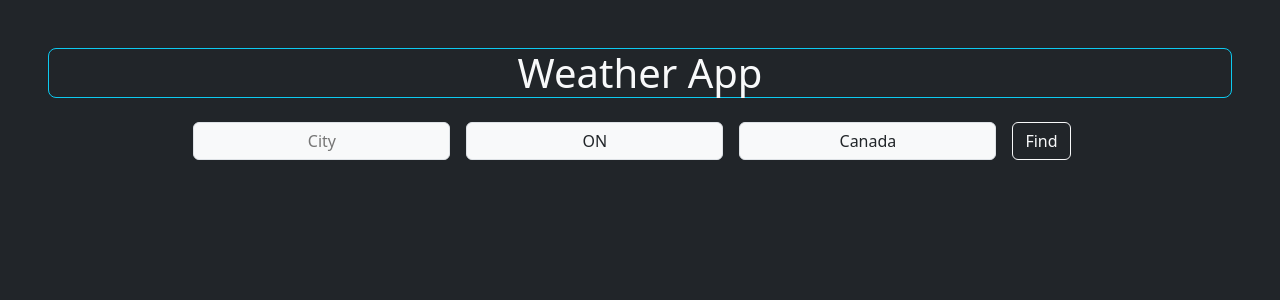
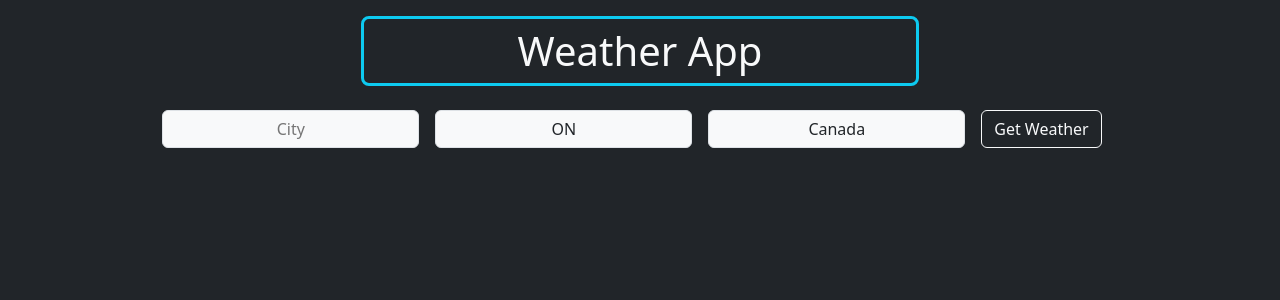
Before and after one commit to MohaOuakki/Weather_App_Flask, a Flask app: page / in a window 1280 px wide. Shown: the top 300 px of the page. Run offline with Flask 3, Linux system fonts and the light colour scheme.

Commit message:
Initial commit

```diff
--- a/app.py
+++ b/app.py
@@ -1,16 +1,16 @@
 from flask import Flask, render_template, request
-from weather import main as weather
+from weather import main as get_weather
 
 app = Flask(__name__)
 
-@app.route('/', methods=['POST', 'GET'])
+@app.route('/', methods=['GET', 'POST'])
 def home():
     data = None
     if request.method == 'POST':
-        city = request.form['cityName']
-        state = request.form['stateName']
-        country = request.form['countryName']
-        data = weather(city, state, country)
+        city = request.form.get('cityName')
+        state = request.form.get('stateName')
+        country = request.form.get('countryName')
+        data = get_weather(city, state, country)
     return render_template('index.html', data=data)
 
 
--- a/templates/index.html
+++ b/templates/index.html
@@ -12,9 +12,13 @@
     />
   </head>
   <body class="bg-dark text-light">
-    <h1 class="mt-5 me-5 ms-5 text-center border border-info rounded-3">
-      Weather App
-    </h1>
+    <div class="container">
+      <h1
+        class="mt-3 m-auto p-2 text-center border border-3 border-info rounded-3 w-50"
+      >
+        Weather App
+      </h1>
+    </div>
     <form
       action="/"
       method="post"
@@ -22,7 +26,8 @@
     >
       <input
         type="text"
-        id="CityName"
+        id="cityName"
+        name="cityName"
         placeholder="City"
         class="input-group-text text-center me-3"
       />
@@ -40,8 +45,15 @@
         value="Canada"
         class="input-group-text text-center me-3"
       />
-      <button class="me-3 btn btn-outline-light">Find</button>
+      <button class="me-3 btn btn-outline-light">Get Weather</button>
     </form>
+    {% if data %} {{data.main}}: {{data.description}} <br />
+    <img
+      src="https://openweathermap.org/img/wn/{{data.icon}}@2x.png"
+      alt="Icon"
+      class="card-img"
+    />
+    {% endif %}
 
     <script
       src="https://cdn.jsdelivr.net/npm/bootstrap@5.3.8/dist/js/bootstrap.bundle.min.js"
```
Also changed, not shown: weather.py (+34 -16 lines).
